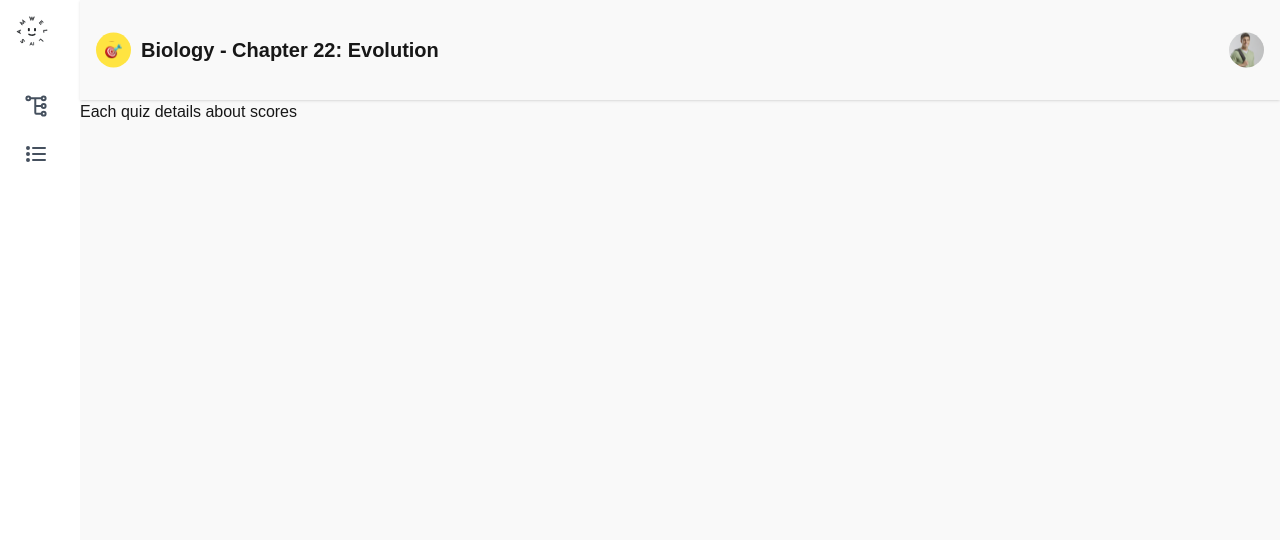
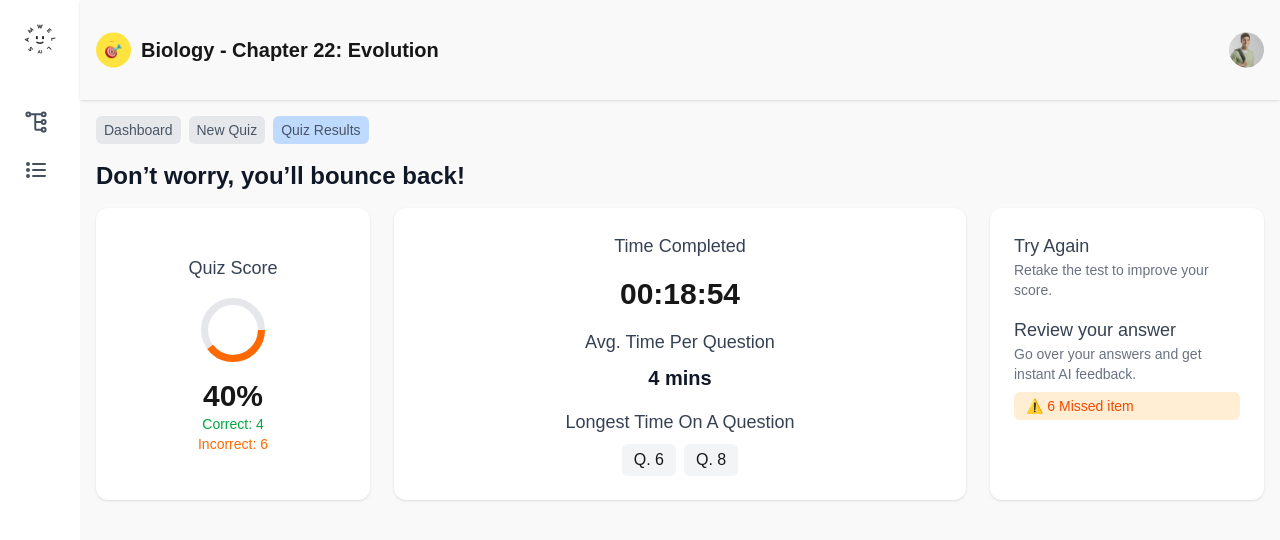
Before and after one commit to zeeshanpaalo/samwell, a Next.js app: page /dashboard/quiz/1 in a window 1280 px wide. Shown: the top 540 px of the page. Built offline with nearby package versions, Linux system fonts and the light colour scheme.

Commit message:
routing and test results screen draft

```diff
--- a/src/app/(protected)/dashboard/layout.tsx
+++ b/src/app/(protected)/dashboard/layout.tsx
@@ -1,5 +1,6 @@
 "use client";
 import Image from "next/image";
+import Link from "next/link";
 
 export default function Layout({
   children,
@@ -8,29 +9,34 @@ export default function Layout({
     <div className="flex h-screen">
       {/* Sidebar */}
       <aside className="w-[80px] bg-white shadow-md p-4">
-        <Image src={"/assets/Logo.svg"} alt={`Logo`} width={32} height={32} />
+        <Link href="/" className="block p-2 rounded hover:bg-gray-200">
+          <Image src={"/assets/Logo.svg"} alt={`Logo`} width={32} height={32} />
+        </Link>
         <br />
         <nav className="mt-4">
           <ul className="space-y-2">
             <li>
-              <a href="#" className="block p-2 rounded hover:bg-gray-200">
+              <Link
+                href="/dashboard/quiz"
+                className="block p-2 rounded hover:bg-gray-200"
+              >
                 <Image
                   src={"/assets/quizIcon.svg"}
-                  alt={`Logo`}
+                  alt={`Quiz Icon`}
                   width={24}
                   height={24}
                 />
-              </a>
+              </Link>
             </li>
             <li>
-              <a href="#" className="block p-2 rounded hover:bg-gray-200">
+              <Link href="#" className="block p-2 rounded hover:bg-gray-200">
                 <Image
                   src={"/assets/otherIcon.svg"}
                   alt={`Logo`}
                   width={24}
                   height={24}
                 />
-              </a>
+              </Link>
             </li>
           </ul>
         </nav>
--- a/src/app/(protected)/dashboard/quiz/[quidId]/page.tsx
+++ b/src/app/(protected)/dashboard/quiz/[quidId]/page.tsx
@@ -1,12 +1,89 @@
 "use client";
 import React from "react";
 
-const Quiz: React.FC = () => {
+const QuizResults: React.FC = () => {
   return (
-    <div>
-      Each quiz details about scores
+    <div className="flex flex-col w-full px-[16px] py-[16px] min-h-screen">
+      {/* Breadcrumb Navigation */}
+      <div className="mb-4 flex space-x-2 text-sm text-gray-600">
+        <span className="bg-gray-200 px-2 py-1 rounded-md">Dashboard</span>
+        <span className="bg-gray-200 px-2 py-1 rounded-md">
+          New Quiz
+        </span>
+        <span className="bg-blue-200 px-2 py-1 rounded-md">Quiz Results</span>
+      </div>
+      <h2 className="text-2xl font-semibold text-gray-900 mb-4">
+        Don’t worry, you’ll bounce back!
+      </h2>
+      <div className="grid grid-cols-4 gap-6">
+        {/* Quiz Score */}
+        <div className="bg-white p-6 rounded-xl shadow-sm col-span-1 flex flex-col items-center justify-center text-center">
+          <h3 className="text-lg font-medium text-gray-700">Quiz Score</h3>
+          <div className="flex flex-col items-center mt-4">
+            <div className="relative w-16 h-16">
+              {/* Circular progress (static for now) */}
+              <svg className="w-full h-full" viewBox="0 0 36 36">
+                <circle
+                  className="text-gray-200 stroke-current"
+                  strokeWidth="4"
+                  cx="18"
+                  cy="18"
+                  r="16"
+                  fill="none"
+                ></circle>
+                <circle
+                  className="text-orange-500 stroke-current"
+                  strokeWidth="4"
+                  cx="18"
+                  cy="18"
+                  r="16"
+                  fill="none"
+                  strokeDasharray="40, 100"
+                ></circle>
+              </svg>
+            </div>
+            <p className="text-3xl font-bold mt-4">40%</p>
+            <p className="text-sm text-green-600">Correct: 4</p>
+            <p className="text-sm text-orange-500">Incorrect: 6</p>
+          </div>
+        </div>
+
+        {/* Time Completed - Wider Card */}
+        <div className="bg-white p-6 rounded-xl shadow-sm col-span-2 flex flex-col items-center">
+          <h3 className="text-lg font-medium text-gray-700">Time Completed</h3>
+          <p className="text-3xl font-bold mt-4">00:18:54</p>
+          <h3 className="text-lg font-medium text-gray-700 mt-4">
+            Avg. Time Per Question
+          </h3>
+          <p className="text-xl font-semibold text-gray-900 mt-2">4 mins</p>
+          <h3 className="text-lg font-medium text-gray-700 mt-4">
+            Longest Time On A Question
+          </h3>
+          <div className="mt-2 flex space-x-2">
+            <button className="px-3 py-1 bg-gray-100 rounded-md">Q. 6</button>
+            <button className="px-3 py-1 bg-gray-100 rounded-md">Q. 8</button>
+          </div>
+        </div>
+
+        {/* Actions and Review Section */}
+        <div className="bg-white p-6 rounded-xl shadow-sm col-span-1">
+          <h3 className="text-lg font-medium text-gray-700">Try Again</h3>
+          <p className="text-sm text-gray-500">
+            Retake the test to improve your score.
+          </p>
+          <h3 className="text-lg font-medium text-gray-700 mt-4">
+            Review your answer
+          </h3>
+          <p className="text-sm text-gray-500">
+            Go over your answers and get instant AI feedback.
+          </p>
+          <div className="bg-orange-100 text-orange-600 text-sm font-medium py-1 px-3 rounded-md mt-2">
+            ⚠️ 6 Missed item
+          </div>
+        </div>
+      </div>
     </div>
   );
 };
 
-export default Quiz;
+export default QuizResults;
--- a/src/app/(protected)/dashboard/quiz/add/page.tsx
+++ b/src/app/(protected)/dashboard/quiz/add/page.tsx
@@ -1,8 +1,13 @@
 "use client";
 
 import React from "react";
+import { useRouter } from "next/navigation";
 
 const StartQuiz: React.FC = () => {
+  const router = useRouter();
+  const handleSubmit = () => {
+    router.push("/dashboard/quiz/1");
+  };
   return (
     <div className="flex flex-col w-full px-[16px] py-[16px] min-h-screen">
       <div className="flex justify-between items-center">
@@ -16,7 +21,7 @@ const StartQuiz: React.FC = () => {
 
       {/* Question List */}
       <div className="px-[16px] py-[32px]">
-        {[...Array(6)].map((_, index) => (
+        {[...Array(10)].map((_, index) => (
           <div key={index} className="bg-white p-6 rounded-lg shadow mb-6">
             <p className="font-medium mb-4">Question {index + 1} of 10</p>
             <h2 className="text-lg font-semibold mb-4">
@@ -65,7 +70,10 @@ const StartQuiz: React.FC = () => {
 
       {/* Submit Button */}
       <div className="flex justify-end px-[16px] py-4">
-        <button className="bg-[#2A76F6] text-white px-6 py-2 rounded-[59px] shadow hover:bg-blue-700 w-[174px] h-[50px]">
+        <button
+          className="bg-[#2A76F6] text-white px-6 py-2 rounded-[59px] shadow hover:bg-blue-700 w-[174px] h-[50px]"
+          onClick={handleSubmit}
+        >
           Complete
         </button>
       </div>
--- a/src/app/(protected)/dashboard/quiz/page.tsx
+++ b/src/app/(protected)/dashboard/quiz/page.tsx
@@ -1,10 +1,17 @@
 "use client";
 import React from "react";
+import Link from "next/link";
 
 const Quiz: React.FC = () => {
   return (
     <div>
       List of quizes taken
+      <Link
+        href="/"
+        className="block p-2 rounded hover:bg-gray-200"
+      >
+        <button>Start New quiz</button>
+      </Link>
     </div>
   );
 };
```
